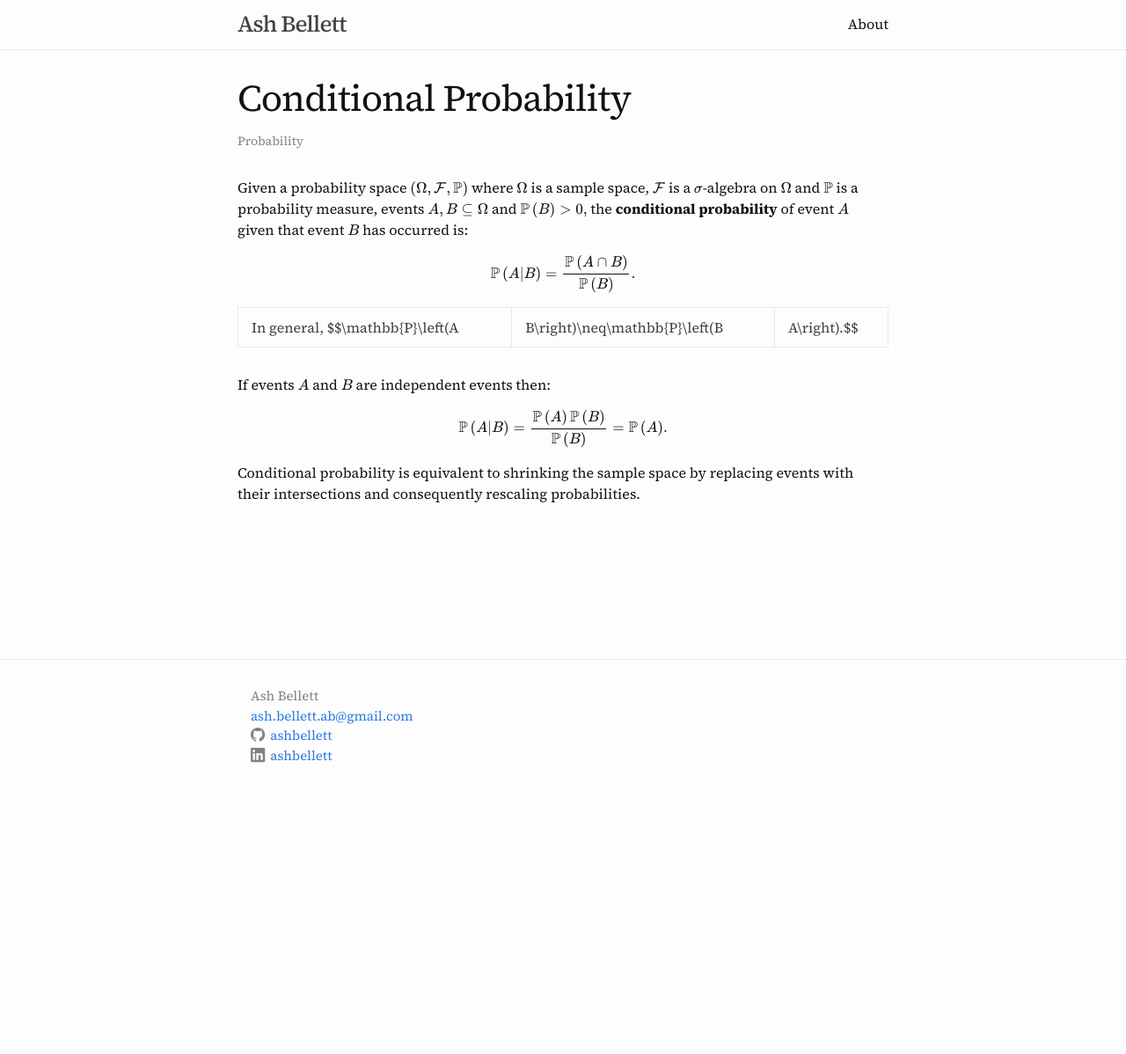
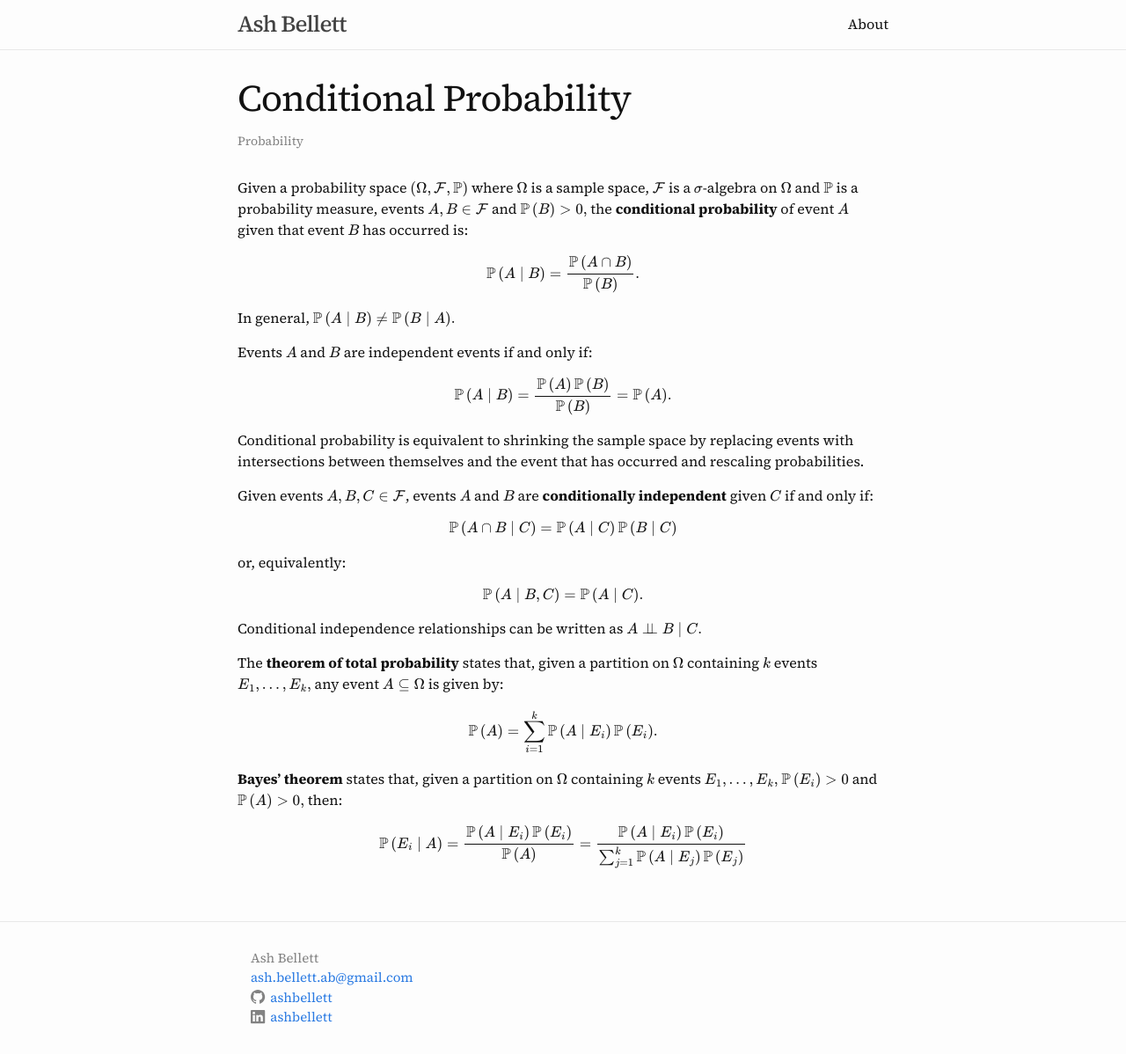
Before and after one commit to ashbellett/ashbellett.github.io, a Jekyll site: the page built from _posts/_probability/conditional-probability.md, in a window 1280 px wide. Shown: the whole page at 88% size. Built offline with Jekyll 4.4.1, drawn with Linux system fonts in a browser that asks for light colours; before the commit the page ends 900 px from its top, so only the background shows below that.

Commit message:
Add probability notes

```diff
--- a/_posts/_probability/conditional-probability.md
+++ b/_posts/_probability/conditional-probability.md
@@ -6,14 +6,32 @@ tags: ["probability", "conditional"]
 description: "Using events that have occurred"
 ---
 
-Given a probability space $$\left(\Omega, \mathcal{F}, \mathbb{P}\right)$$ where $$\Omega$$ is a sample space, $$\mathcal{F}$$ is a $$\sigma$$-algebra on $$\Omega$$ and $$\mathbb{P}$$ is a probability measure, events $$A,B\subseteq\Omega$$ and $$\mathbb{P}\left(B\right)>0,$$ the **conditional probability** of event $$A$$ given that event $$B$$ has occurred is:
+Given a probability space $$\left(\Omega,\mathcal{F},\mathbb{P}\right)$$ where $$\Omega$$ is a sample space, $$\mathcal{F}$$ is a $$\sigma$$-algebra on $$\Omega$$ and $$\mathbb{P}$$ is a probability measure, events $$A,B\in\mathcal{F}$$ and $$\mathbb{P}\left(B\right)>0,$$ the **conditional probability** of event $$A$$ given that event $$B$$ has occurred is:
 
-$$\mathbb{P}\left(A|B\right)=\frac{\mathbb{P}\left(A\cap B\right)}{\mathbb{P}\left(B\right)}.$$
+$$\mathbb{P}\left(A\mid B\right)=\frac{\mathbb{P}\left(A\cap B\right)}{\mathbb{P}\left(B\right)}.$$
 
-In general, $$\mathbb{P}\left(A|B\right)\neq\mathbb{P}\left(B|A\right).$$
+In general, $$\mathbb{P}\left(A\mid B\right)\neq\mathbb{P}\left(B\mid A\right).$$
 
-If events $$A$$ and $$B$$ are independent events then:
+Events $$A$$ and $$B$$ are independent events if and only if:
 
-$$\mathbb{P}\left(A|B\right)=\frac{\mathbb{P}\left(A\right)\,\mathbb{P}\left(B\right)}{\mathbb{P}\left(B\right)}=\mathbb{P}\left(A\right).$$
+$$\mathbb{P}\left(A\mid B\right)=\frac{\mathbb{P}\left(A\right)\,\mathbb{P}\left(B\right)}{\mathbb{P}\left(B\right)}=\mathbb{P}\left(A\right).$$
 
-Conditional probability is equivalent to shrinking the sample space by replacing events with their intersections and consequently rescaling probabilities.
+Conditional probability is equivalent to shrinking the sample space by replacing events with intersections between themselves and the event that has occurred and rescaling probabilities.
+
+Given events $$A,B,C\in\mathcal{F}$$, events $$A$$ and $$B$$ are **conditionally independent** given $$C$$ if and only if:
+
+$$\mathbb{P}\left(A\cap B\mid C\right)=\mathbb{P}\left(A\mid C\right)\,\mathbb{P}\left(B\mid C\right)$$
+
+or, equivalently:
+
+$$\mathbb{P}\left(A\mid B,C\right)=\mathbb{P}\left(A\mid C\right).$$
+
+Conditional independence relationships can be written as $$A\perp\!\!\!\perp B\mid C.$$
+
+The **theorem of total probability** states that, given a partition on $$\Omega$$ containing $$k$$ events $$E_1,\ldots,E_k,$$ any event $$A\subseteq\Omega$$ is given by:
+
+$$\mathbb{P}\left(A\right)=\sum_{i=1}^k \mathbb{P}\left(A\mid E_i\right)\,\mathbb{P}\left(E_i\right).$$
+
+**Bayes' theorem** states that, given a partition on $$\Omega$$ containing $$k$$ events $$E_1,\ldots,E_k,$$ $$\mathbb{P}\left(E_i\right)>0$$ and $$\mathbb{P}\left(A\right)>0,$$ then:
+
+$$\mathbb{P}\left(E_i\mid A\right)=\frac{\mathbb{P}\left(A\mid E_i\right)\,\mathbb{P}\left(E_i\right)}{\mathbb{P}\left(A\right)}=\frac{\mathbb{P}\left(A\mid E_i\right)\,\mathbb{P}\left(E_i\right)}{\sum_{j=1}^k \mathbb{P}\left(A\mid E_j\right)\,\mathbb{P}\left(E_j\right)}$$
```
Also changed, not shown: _posts/_algebra/inner-product-spaces.md (+3 -3 lines), _posts/_probability/probability-spaces.md (+4 -0 lines), _posts/_sets/sets.md (+9 -1 lines).
